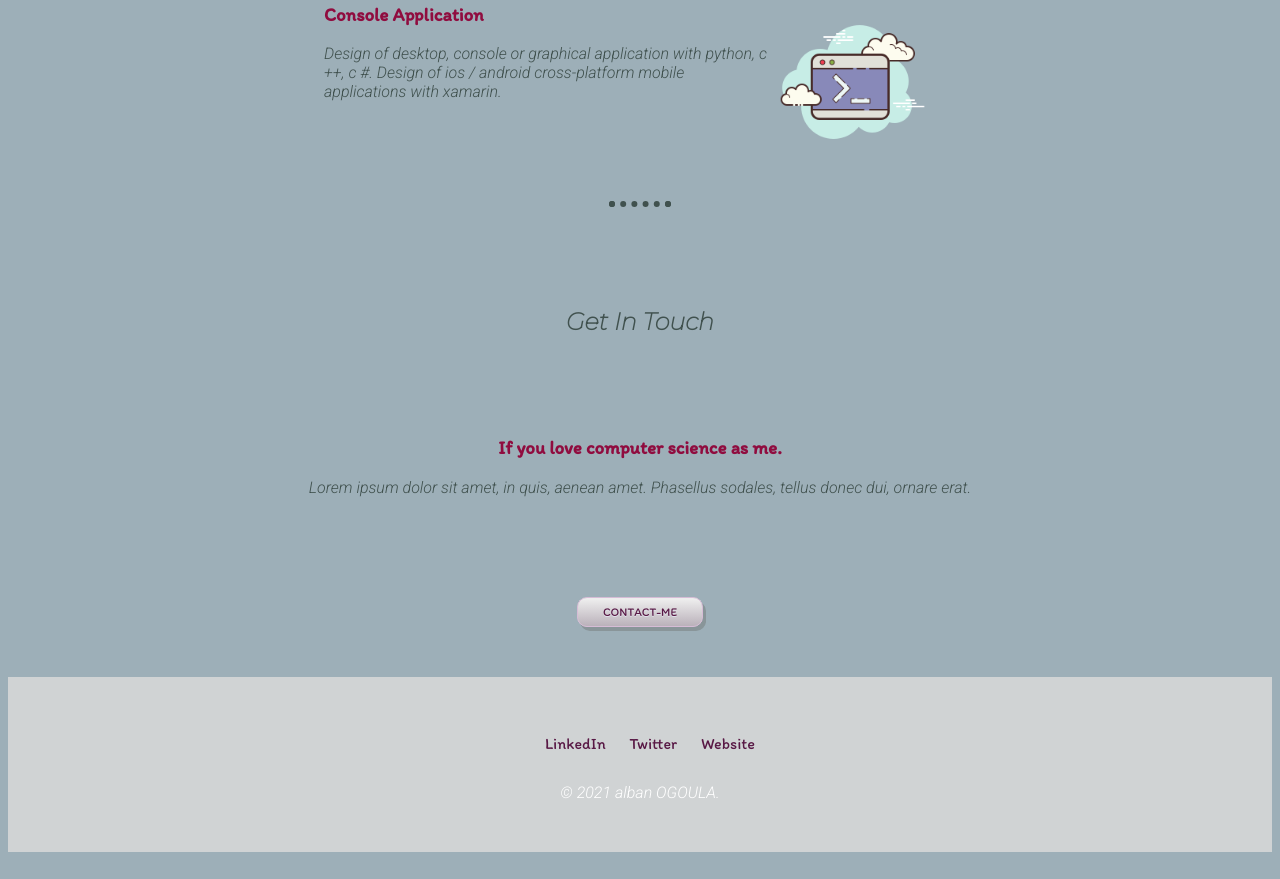
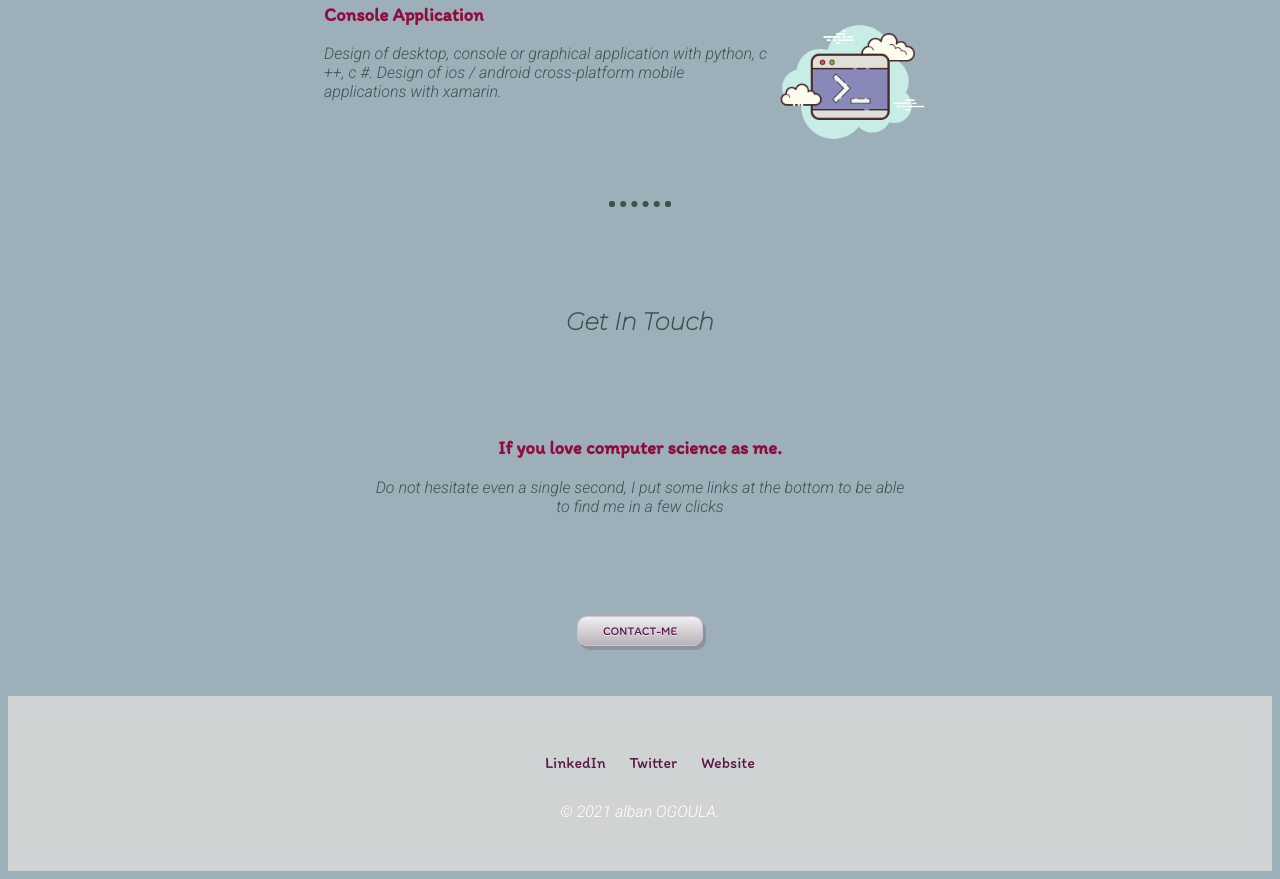
Before and after one commit to meatybeet/my_cv, a plain HTML site: page index.html in a window 1280 px wide. Shown: the part 1664-2543 px from the top of the page. Drawn offline with Linux system fonts and the light colour scheme.

Commit message:
index update
i modify the lorem impsum text at the bottom and put something.

```diff
--- a/index.html
+++ b/index.html
@@ -50,7 +50,7 @@
         <div class="contact-me">
             <h2 class="get">Get In Touch</h2>
             <h3>If you love computer science as me.</h3>
-            <p>Lorem ipsum dolor sit amet, in quis, aenean amet. Phasellus sodales, tellus donec dui, ornare erat.</p>
+            <p>Do not hesitate even a single second, I put some links at the bottom to be able <br> to find me in a few clicks</p>
         </div>
         <a class="btn" href="mailto:albanogoula65@gmail.com">CONTACT-ME</a>
     </div>
```
